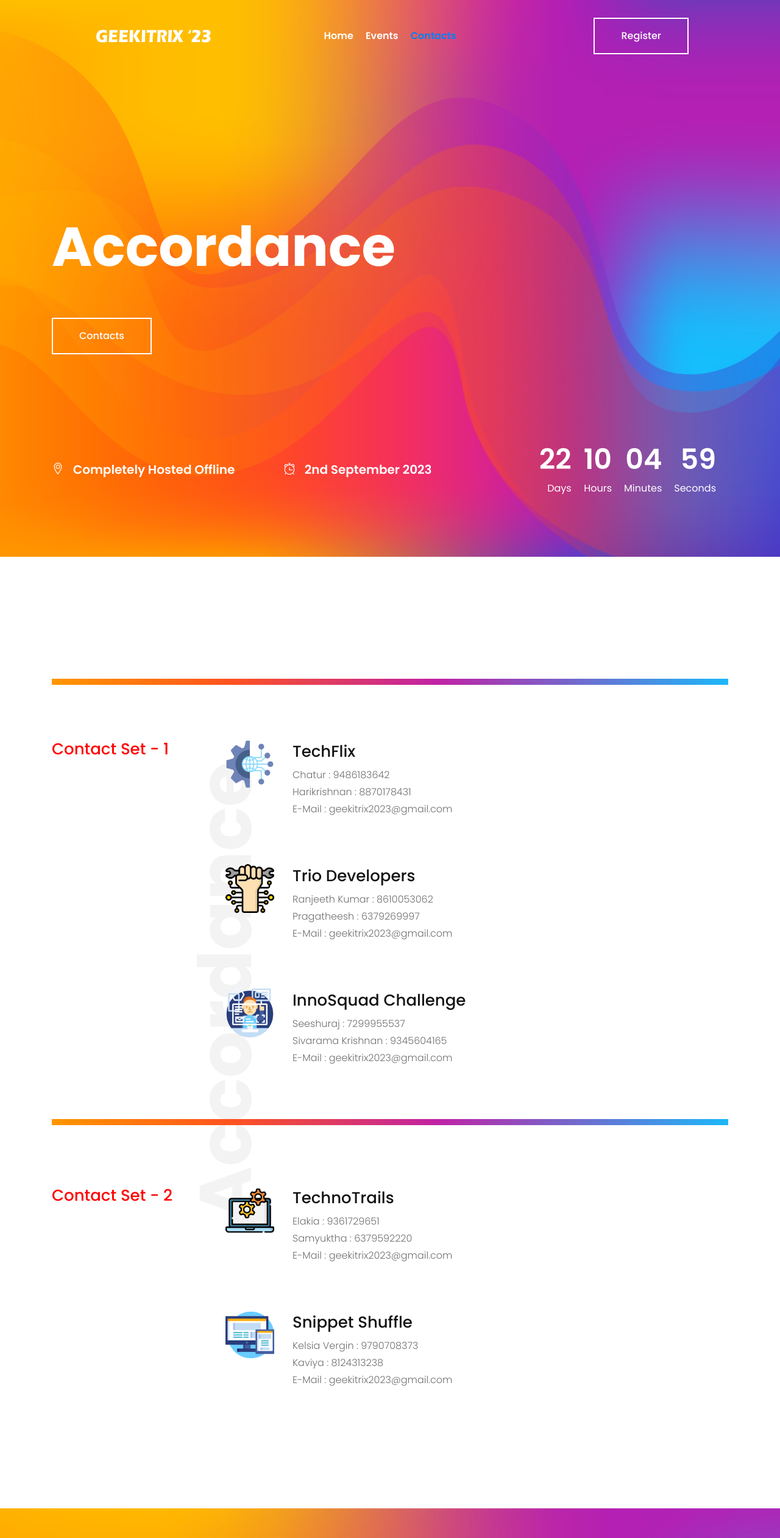
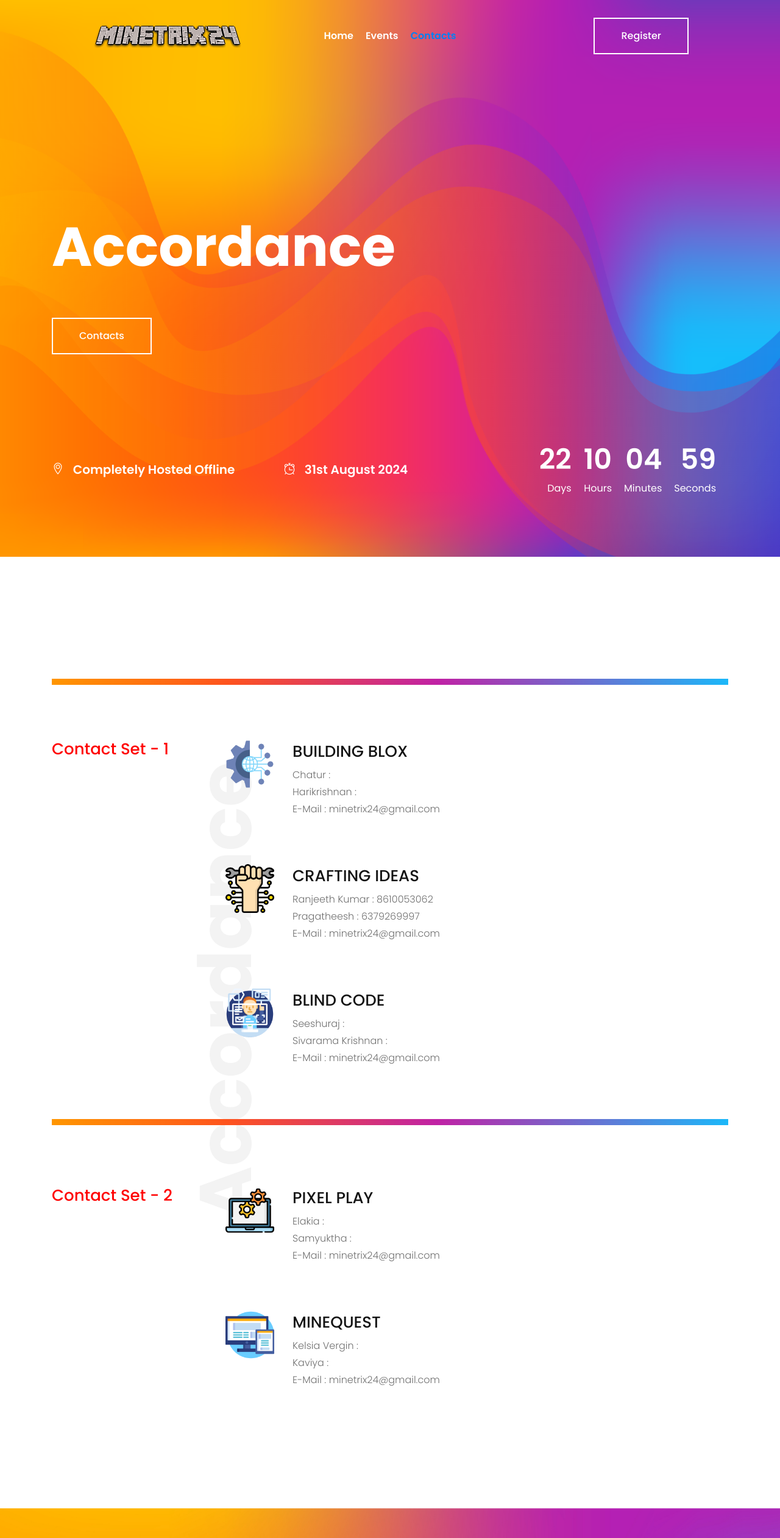
Before and after one commit to minetrix24/sympo123, a plain HTML site: page contact.html in a window 1280 px wide. Shown: the top 2522 px of the page at 61% size. Drawn offline with Linux system fonts and the light colour scheme.

Commit message:
origin/main

```diff
--- a/contact.html
+++ b/contact.html
@@ -40,7 +40,7 @@
                         <div class="col-xl-2 col-lg-2">
                             <div class="logo-img">
                                 <a href="index.html">
-                                    <img src="img/logo1.png" alt="">
+                                    <img src="img/MINETRIX24 (1).png" alt="">
                                 </a>
                             </div>
                         </div>
@@ -98,7 +98,7 @@
                     <div class="col-xl-3 col-md-6 col-lg-3">
                         <div class="single_date">
                             <i class="ti-alarm-clock"></i>
-                            <span>2nd September 2023</span>
+                            <span>31st August 2024</span>
                         </div>
                     </div>
                     <div class="col-xl-5 col-md-12 col-lg-5">
@@ -127,9 +127,9 @@
                             <a href="Geekitrix23_TFX.html"><img src="img/speakers/seaker1.png" alt="" width="80"></a>
                             <div class="speaker-name">
                                 <div class="heading d-flex justify-content-between align-items-center">
-                                    <span><a href="Geekitrix23_TFX.html">TechFlix</a></span>
+                                    <span><a href="Geekitrix23_TFX.html">BUILDING BLOX</a></span>
                                 </div>
-                                <p>Chatur : 9486183642<br>Harikrishnan : 8870178431<br> E-Mail : geekitrix2023@gmail.com
+                                <p>Chatur :<br>Harikrishnan : <br> E-Mail : minetrix24@gmail.com
                                 </p>
                             </div>
                         </div>
@@ -138,10 +138,10 @@
                             <a href="Geekitrix23_TRIO.html"><img src="img/speakers/seaker4.png" alt="" width="80"></a>
                             <div class="speaker-name">
                                 <div class="heading d-flex justify-content-between align-items-center">
-                                    <span><a href="Geekitrix23_TRIO.html">Trio Developers</a></span>
+                                    <span><a href="Geekitrix23_TRIO.html">CRAFTING IDEAS</a></span>
                                 </div>
                                 <p>Ranjeeth Kumar : 8610053062<br>Pragatheesh : 6379269997
-                                    <br> E-Mail : geekitrix2023@gmail.com
+                                    <br> E-Mail : minetrix24@gmail.com
                                 </p>
                             </div>
                         </div>
@@ -150,10 +150,10 @@
                             <a href="Geekitrix23_INO.html"><img src="img/speakers/seaker3.png" alt="" width="80"></a>
                             <div class="speaker-name">
                                 <div class="heading d-flex justify-content-between align-items-center">
-                                    <span><a href="Geekitrix23_INO.html">InnoSquad Challenge</a></span>
+                                    <span><a href="Geekitrix23_INO.html">BLIND CODE</a></span>
                                 </div>
-                                <p>Seeshuraj : 7299955537<br>Sivarama Krishnan : 9345604165
-                                    <br> E-Mail : geekitrix2023@gmail.com
+                                <p>Seeshuraj : <br>Sivarama Krishnan :
+                                    <br> E-Mail : minetrix24@gmail.com
                                 </p>
                             </div>
                         </div>
@@ -171,9 +171,9 @@
                         <a href="Geekitrix23_TNT.html"><img src="img/speakers/seaker2.png" alt="" width="80"></a>
                         <div class="speaker-name">
                             <div class="heading d-flex justify-content-between align-items-center">
-                                <span><a href="Geekitrix23_TNT.html">TechnoTrails</a></span>
+                                <span><a href="Geekitrix23_TNT.html">PIXEL PLAY</a></span>
                             </div>
-                            <p>Elakia : 9361729651<br>Samyuktha : 6379592220<br> E-Mail : geekitrix2023@gmail.com</p>
+                            <p>Elakia : <br>Samyuktha :<br> E-Mail : minetrix24@gmail.com</p>
                         </div>
                     </div>
 
@@ -181,10 +181,10 @@
                         <a href="Geekitrix23_SNS.html"><img src="img/speakers/seaker5.png" alt="" width="80"></a>
                         <div class="speaker-name">
                             <div class="heading d-flex justify-content-between align-items-center">
-                                <span><a href="Geekitrix23_SNS.html">Snippet Shuffle</a></span>
+                                <span><a href="Geekitrix23_SNS.html">MINEQUEST</a></span>
                             </div>
-                            <p>Kelsia Vergin : 9790708373<br> Kaviya : 8124313238
-                                <br> E-Mail : geekitrix2023@gmail.com
+                            <p>Kelsia Vergin : <br> Kaviya :
+                                <br> E-Mail : minetrix24@gmail.com
                             </p>
                         </div>
                     </div>
```
Also changed, not shown: Geekitrix23_INO.html (+4 -4 lines), Geekitrix23_SNS.html (+3 -3 lines), Geekitrix23_TFX.html (+5 -5 lines), Geekitrix23_TNT.html (+3 -3 lines), Geekitrix23_TRIO.html (+4 -4 lines), Schedule.html (+11 -11 lines), index.html (+1 -1 lines), img/MINETRIX24 (1) (1).png (added), img/MINETRIX24 (1).png (added).
